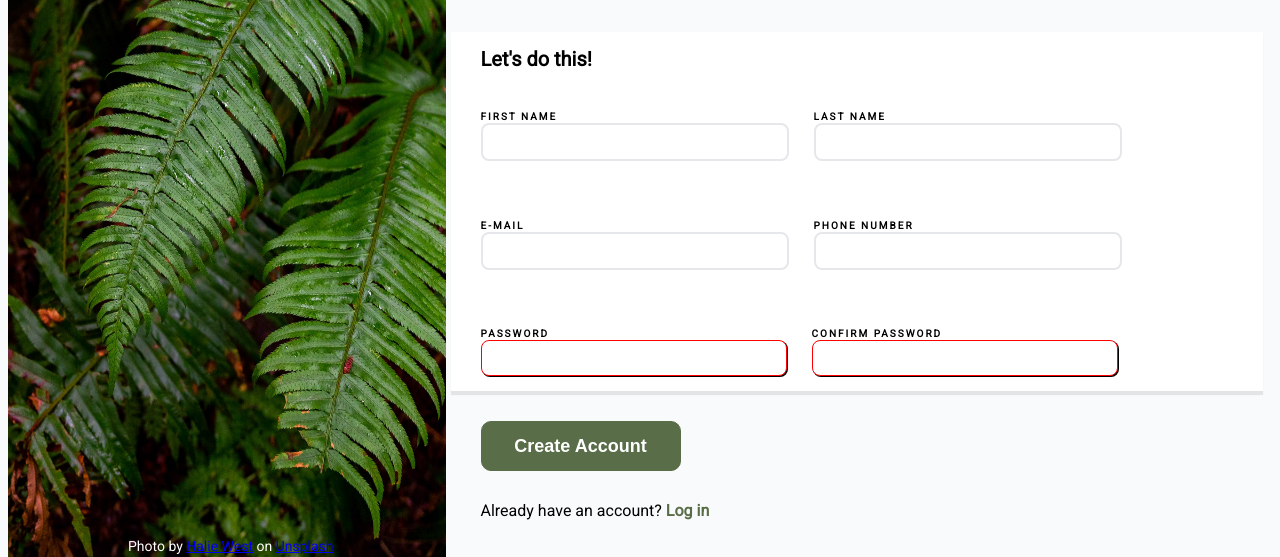
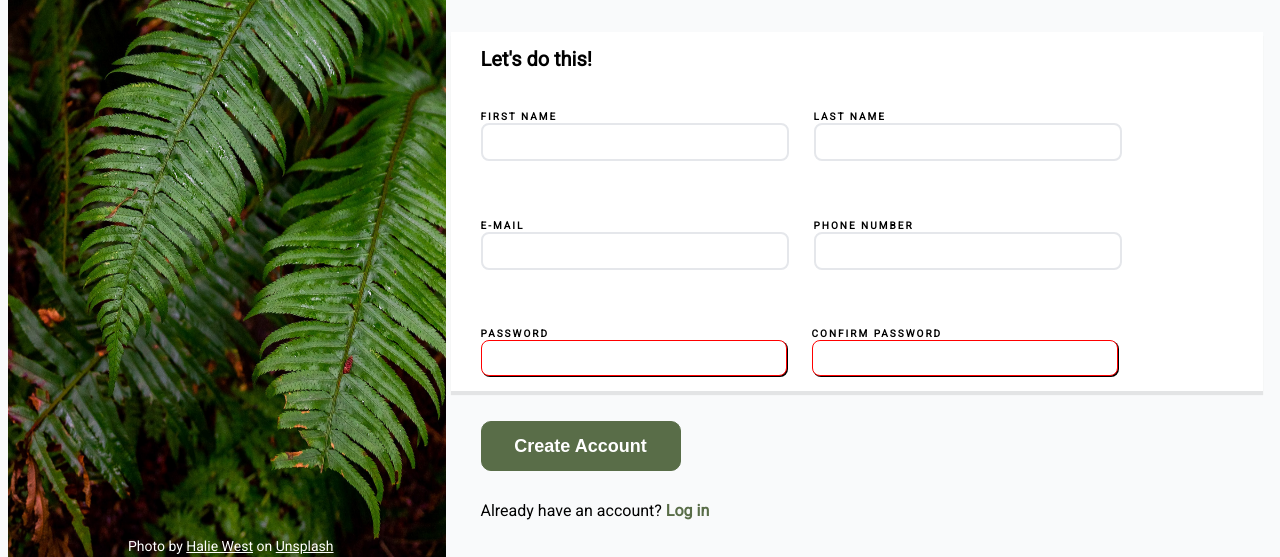
Before and after one commit to CharPet/Sign-up-Form, a plain HTML site: page index.html in a window 1280 px wide. Shown: the part 251-808 px from the top of the page. Drawn offline with Linux system fonts and the light colour scheme.

Commit message:
changed color of hyperlinks

```diff
--- a/styles.css
+++ b/styles.css
@@ -157,6 +157,10 @@ figcaption {
     padding: 1.25rem;
 }
 
+figcaption a {
+    color: white;
+}
+
 figcaption a:visited {
     color: white;
 }
```
